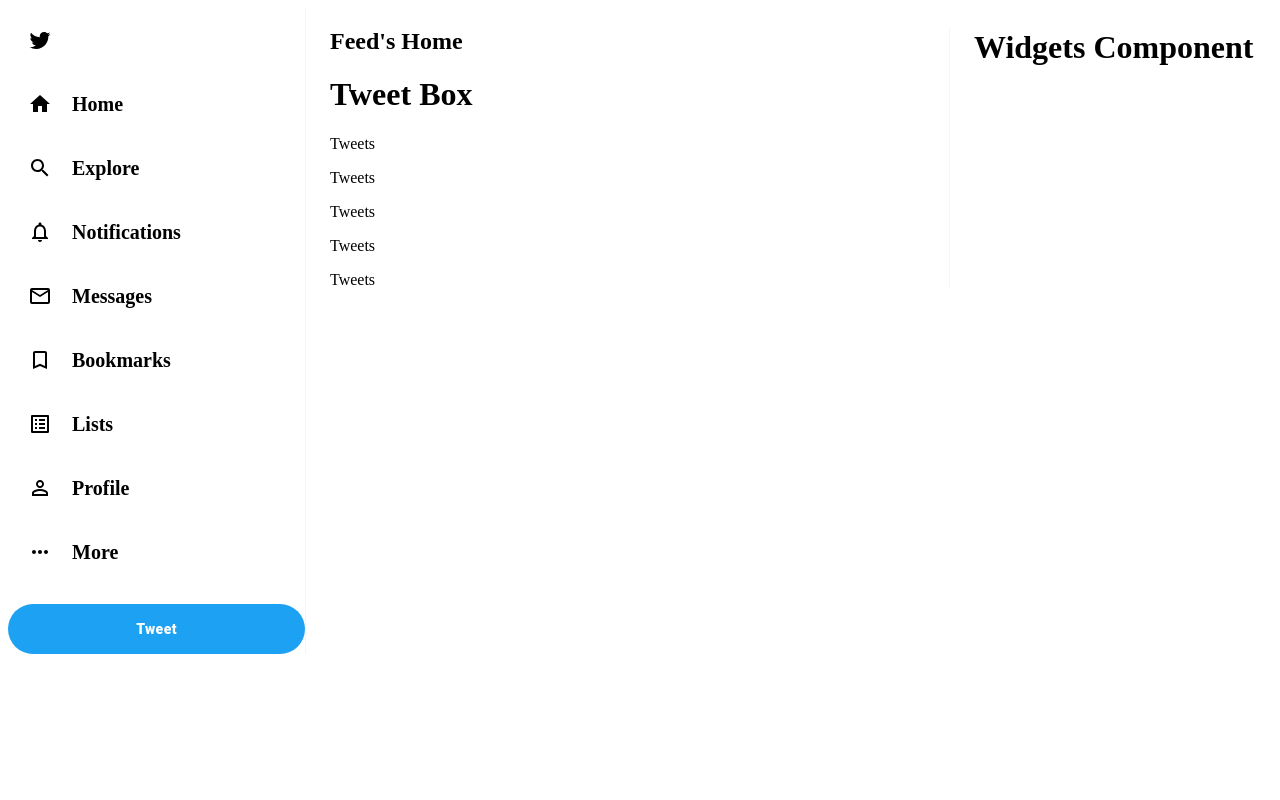
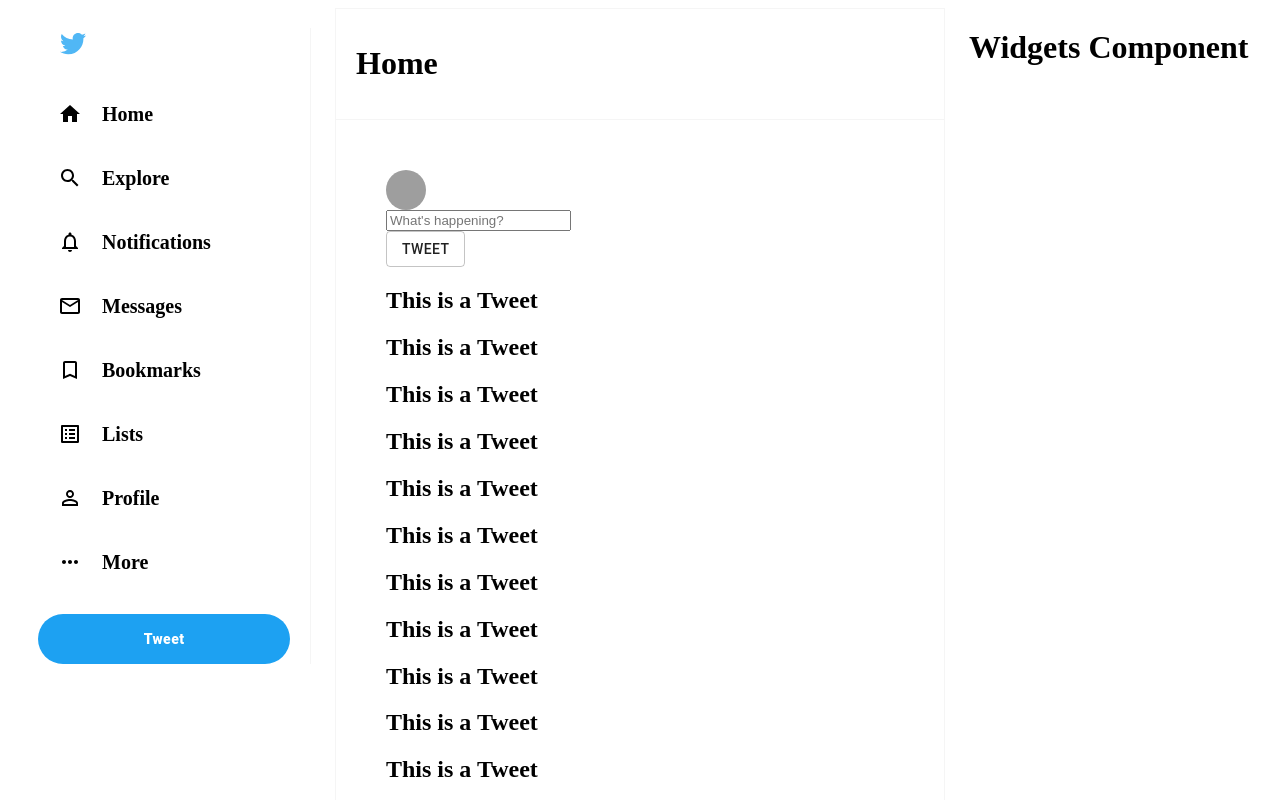
Before and after one commit to dwanerich/twitter-clone, a React (Create React App) app: page / in a window 1280 px wide. Shown: the top 800 px of the page. Built offline with nearby package versions, Linux system fonts and the light colour scheme; grey boxes are pictures that could not be loaded.

Commit message:
created tweet form with input / avatar / tweet button

```diff
--- a/src/App.css
+++ b/src/App.css
@@ -5,6 +5,11 @@
 
 }
 
-.feed {
-  display: flex;
+.app {
+  height: 100vh;
+  max-width: 1300px;
+  margin-left: auto;
+  margin-right: auto;
+  padding: 0 10px;
+
 }
--- a/src/App.js
+++ b/src/App.js
@@ -18,24 +18,22 @@
           <Grid item xs={3}>
 
               <Sidebar />
+            {/* Sidebar */}
 
           </Grid>
 
-       {/* Sidebar */}
-
           <Grid item xs={6}>
+            <Feed />
             {/* Feed// */}
-
-      <Feed />
 
           </Grid>
 
-        {/* Widgets */}
 
           <Grid item xs={3}>
+              <Widgets />
+              {/* Widgets */}
+          </Grid>
 
-        <Widgets />
-        </Grid>
       </Grid>
     </div>
   );
--- /dev/null
+++ b/src/Feed.css
@@ -0,0 +1,27 @@
+.feed {
+    border-right: 1px solid whitesmoke;
+    border-left: 1px solid whitesmoke;
+    min-width: fit-content;
+    overflow-y: scroll;
+    -ms-overflow-style: none;
+    scrollbar-width: none;
+    padding: 50px 50px;
+}
+
+.feed::-webkit-scrollbar {
+    display: none;
+}
+
+.feed__header {
+    position: sticky;
+    top: 0;
+    /* background-color: whitesmoke; */
+    z-index: 100;
+    border: 1px solid whitesmoke;
+    padding: 15px 20px;
+}
+
+.feed__header > h2 {
+    font-size: 20px;
+    font-weight: 800;
+}
--- a/src/Feed.js
+++ b/src/Feed.js
@@ -1,19 +1,116 @@
 import React from 'react'
-import './Sidebar.css'
+import './Feed.css'
+import TweetBox from './TweetBox'
+
 
 function Feed() {
 
     return (
-<div className="sidebar">
-    <h2> Feed's Home</h2>
+        <>
 
-    <h1>Tweet Box</h1>
+        <div className="feed__header">
+            <h1> Home</h1>
+        </div>
+        <div className="feed">
 
-    <p>Tweets</p>
-    <p>Tweets</p>
-    <p>Tweets</p>
-    <p>Tweets</p>
-    <p>Tweets</p>
+            <TweetBox />
+
+            <h2>This is a Tweet</h2>
+            <h2>This is a Tweet</h2>
+            <h2>This is a Tweet</h2>
+            <h2>This is a Tweet</h2>
+            <h2>This is a Tweet</h2>
+            <h2>This is a Tweet</h2>
+            <h2>This is a Tweet</h2>
+            <h2>This is a Tweet</h2>
+            <h2>This is a Tweet</h2>
+            <h2>This is a Tweet</h2>
+            <h2>This is a Tweet</h2>
+            <h2>This is a Tweet</h2>
+            <h2>This is a Tweet</h2>
+            <h2>This is a Tweet</h2>
+            <h2>This is a Tweet</h2>
+            <h2>This is a Tweet</h2>
+            <h2>This is a Tweet</h2>
+            <h2>This is a Tweet</h2>
+            <h2>This is a Tweet</h2>
+            <h2>This is a Tweet</h2>
+            <h2>This is a Tweet</h2>
+            <h2>This is a Tweet</h2>
+            <h2>This is a Tweet</h2>
+            <h2>This is a Tweet</h2>
+            <h2>This is a Tweet</h2>
+            <h2>This is a Tweet</h2>
+            <h2>This is a Tweet</h2>
+            <h2>This is a Tweet</h2>
+            <h2>This is a Tweet</h2>
+            <h2>This is a Tweet</h2>
+            <h2>This is a Tweet</h2>
+            <h2>This is a Tweet</h2>
+            <h2>This is a Tweet</h2>
+            <h2>This is a Tweet</h2>
+            <h2>This is a Tweet</h2>
+            <h2>This is a Tweet</h2>
+            <h2>This is a Tweet</h2>
+            <h2>This is a Tweet</h2>
+            <h2>This is a Tweet</h2>
+            <h2>This is a Tweet</h2>
+            <h2>This is a Tweet</h2>
+            <h2>This is a Tweet</h2>
+            <h2>This is a Tweet</h2>
+            <h2>This is a Tweet</h2>
+            <h2>This is a Tweet</h2>
+            <h2>This is a Tweet</h2>
+            <h2>This is a Tweet</h2>
+            <h2>This is a Tweet</h2>
+            <h2>This is a Tweet</h2>
+            <h2>This is a Tweet</h2>
+            <h2>This is a Tweet</h2>
+            <h2>This is a Tweet</h2>
+            <h2>This is a Tweet</h2>
+            <h2>This is a Tweet</h2>
+            <h2>This is a Tweet</h2>
+            <h2>This is a Tweet</h2>
+            <h2>This is a Tweet</h2>
+            <h2>This is a Tweet</h2>
+            <h2>This is a Tweet</h2>
+            <h2>This is a Tweet</h2>
+            <h2>This is a Tweet</h2>
+            <h2>This is a Tweet</h2>
+            <h2>This is a Tweet</h2>
+            <h2>This is a Tweet</h2>
+            <h2>This is a Tweet</h2>
+            <h2>This is a Tweet</h2>
+            <h2>This is a Tweet</h2>
+            <h2>This is a Tweet</h2>
+            <h2>This is a Tweet</h2>
+            <h2>This is a Tweet</h2>
+            <h2>This is a Tweet</h2>
+            <h2>This is a Tweet</h2>
+            <h2>This is a Tweet</h2>
+            <h2>This is a Tweet</h2>
+            <h2>This is a Tweet</h2>
+            <h2>This is a Tweet</h2>
+            <h2>This is a Tweet</h2>
+            <h2>This is a Tweet</h2>
+            <h2>This is a Tweet</h2>
+            <h2>This is a Tweet</h2>
+            <h2>This is a Tweet</h2>
+            <h2>This is a Tweet</h2>
+            <h2>This is a Tweet</h2>
+            <h2>This is a Tweet</h2>
+            <h2>This is a Tweet</h2>
+            <h2>This is a Tweet</h2>
+            <h2>This is a Tweet</h2>
+            <h2>This is a Tweet</h2>
+            <h2>This is a Tweet</h2>
+            <h2>This is a Tweet</h2>
+            <h2>This is a Tweet</h2>
+            <h2>This is a Tweet</h2>
+            <h2>This is a Tweet</h2>
+            <h2>This is a Tweet</h2>
+            <h2>This is a Tweet</h2>
+            <h2>This is a Tweet</h2>
 
 
             {/* Header */}
@@ -26,8 +123,8 @@
             {/* Post */}
             {/* Post */}
             {/* Post */}
-
     </div>
+    </>
     )
 }
 
--- a/src/Sidebar.css
+++ b/src/Sidebar.css
@@ -1,5 +1,18 @@
 .sidebar {
+
     border-right: 1px solid whitesmoke;
+    /* flex: 0.3; */
+    min-width: 250px;
+    margin-top: 20px;
+    padding-left: 20px;
+    padding-right: 20px;
+}
+
+.sidebar__twitterIcon {
+    color: #50b7f5;
+    font-size: 30px !important;
+    margin-left: 20px;
+    margin-bottom: 20px;
 }
 
 .sidebar_tweet {
--- a/src/Sidebar.js
+++ b/src/Sidebar.js
@@ -21,8 +21,8 @@
 
         <div className='sidebar'>
             {/* <h1>Sidebar Component</h1> */}
+        <TwitterIcon className="sidebar__twitterIcon" />
 
-        <SidebarOption Icon={TwitterIcon} />
         <SidebarOption Icon={HomeIcon} text="Home" />
         <SidebarOption Icon={SearchIcon} text="Explore" />
         <SidebarOption Icon={NotificationsNoneIcon} text="Notifications" />
--- /dev/null
+++ b/src/TweetBox.css
@@ -0,0 +1,5 @@
+.TweetBox {
+/* border: 1px solid rgb(224, 220, 220);
+z-index: 100;
+padding: 50px; */
+}
--- /dev/null
+++ b/src/TweetBox.js
@@ -0,0 +1,24 @@
+import React from 'react'
+import './TweetBox.css'
+import { Avatar, Button } from '@material-ui/core';
+
+
+function TweetBox() {
+    return (
+        <div className="tweetBox">
+
+            <form>
+                <div className="TweetBox">
+                    <Avatar src="https://pbs.twimg.com/media/D-p1E03XUAAsDoa?format=jpg&name=small"></Avatar>
+                    <input placeholder="What's happening?"></input>
+                    <br />
+                <Button variant="outlined" className="TweetBox">Tweet</Button>
+
+                </div>
+            </form>
+        </div>
+    )
+
+}
+
+export default TweetBox
--- /dev/null
+++ b/src/Widgets.css
@@ -0,0 +1,5 @@
+.widgets {
+    /* border-left: 1px solid whitesmoke;
+    min-width: fit-content;
+    overflow-y: scroll; */
+}
--- a/src/Widgets.js
+++ b/src/Widgets.js
@@ -1,8 +1,11 @@
 import React from 'react'
+import './Widgets.css'
 
 function Widgets() {
     return (
-        <h1>Widgets Component</h1>
+        <div className="widgets">
+                    <h1>Widgets Component</h1>
+        </div>
     )
 }
 
```
Lines whose indentation alone changed are shown as unchanged.
